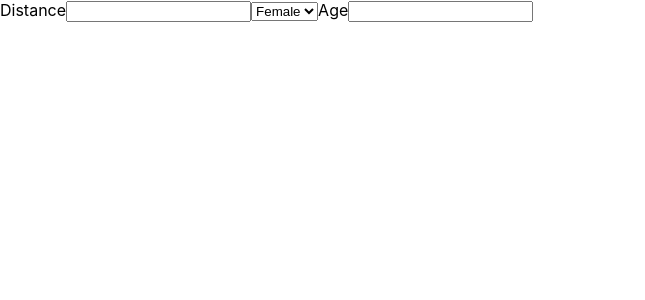
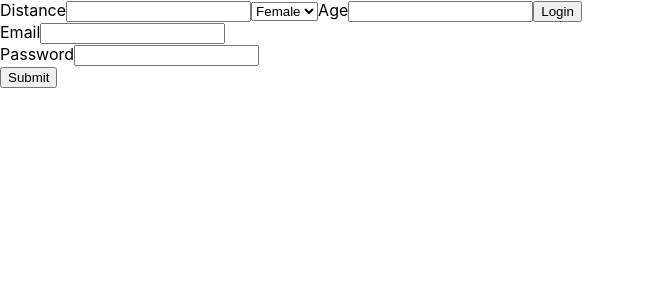
Before and after one commit to shsteindorsson/cooper_client, a React (Create React App) app: page / in a window 1280 px wide. Shown: the top 300 px of the page, without its empty margins (0-645 px from the left). Built offline with nearby package versions, Linux system fonts and the light colour scheme.

Commit message:
Add component LoginForm along with reference in App.js

```diff
--- a/src/App.js
+++ b/src/App.js
@@ -1,6 +1,7 @@
 import React, { Component } from 'react'
 import DisplayCooperResult from './Components/DisplayCooperResult'
 import InputFields from './Components/InputFields'
+import LoginForm from './Components/LoginForm'
 
 class App extends Component {
   constructor(props) {
@@ -25,6 +26,9 @@
         inputChangeHandler={this.onChange.bind(this)}
         />
 
+        <button id="login">Login</button>
+        <LoginForm />
+
         <DisplayCooperResult
           distance={this.state.distance}
           gender={this.state.gender}
--- /dev/null
+++ b/src/Components/LoginForm.js
@@ -0,0 +1,20 @@
+import React from 'react';
+
+const LoginForm = () => {
+  return (
+    <form>
+      <div>
+        <label >Email</label>
+        <input id="email"></input>
+      </div>
+
+      <div>
+        <label>Password</label>
+        <input id="password"></input>
+      </div>
+      <button id="submit">Submit</button>
+    </form>
+  )
+}
+
+export default LoginForm;
```
Also changed, not shown: 1 other file (tests, documents, lock files or other folders).
